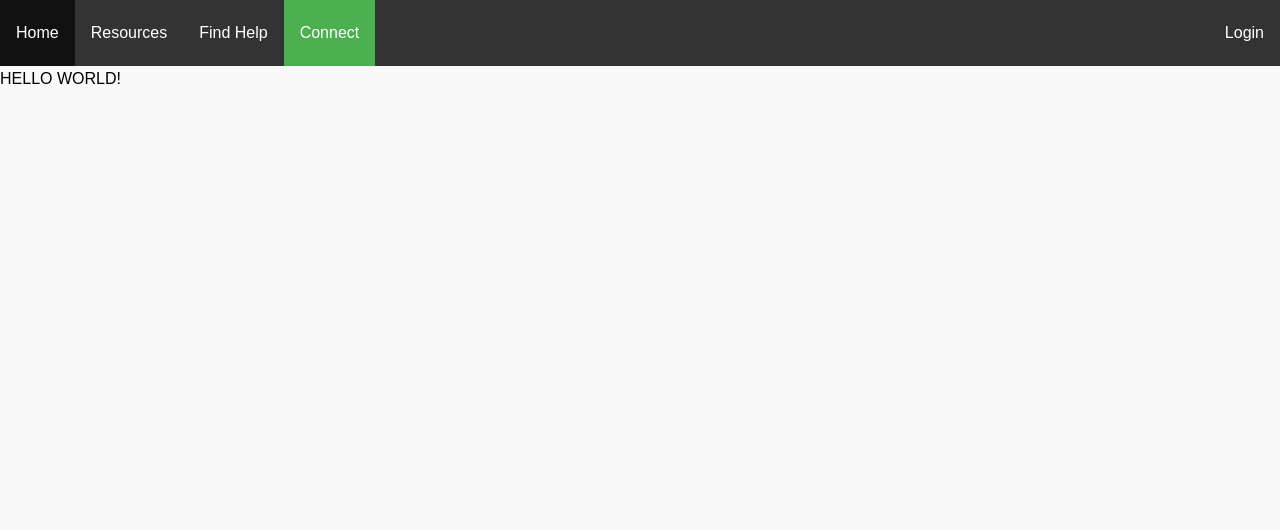
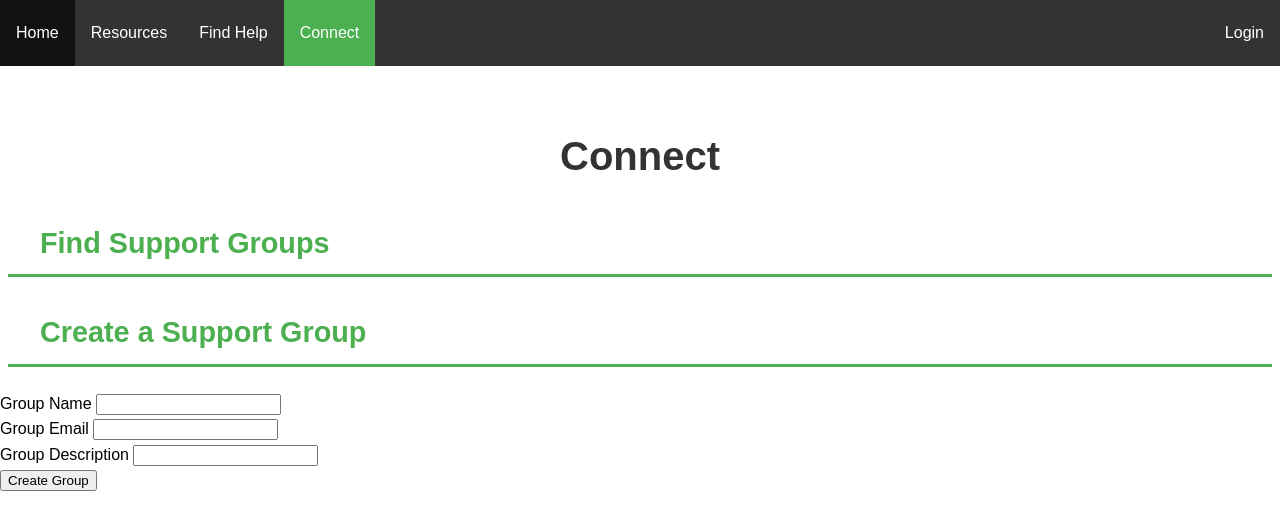
Before and after one commit to greathouserc/COMP442Project, a Flask app: page /connect in a window 1280 px wide. Shown: the top 530 px of the page. Run offline with Flask 3, Linux system fonts and the light colour scheme; parts of the project's set-up code (start-up, migrations or seed data) failed here and were passed over.

Commit message:
Finished connect page functionality; still needs styling

```diff
--- a/app/core/contactforms.py
+++ b/app/core/contactforms.py
@@ -9,3 +9,9 @@ class ContactForm(FlaskForm):
     subject: StringField = StringField('Subject', validators=[InputRequired(), Length(max=150)])
     message: StringField = StringField('Message', validators=[InputRequired(), Length(max=2000)])
     submit: SubmitField = SubmitField("Send Message")
+
+class GroupForm(FlaskForm):
+    name: StringField = StringField('Group Name', validators=[InputRequired(), Length(max=50)])
+    email: EmailField = EmailField('Group Email', validators=[InputRequired(), Length(max=50)])
+    description: StringField = StringField('Group Description', validators=[InputRequired(), Length(max=2000)])
+    submit: SubmitField = SubmitField("Create Group")
--- a/app/core/coreroutes.py
+++ b/app/core/coreroutes.py
@@ -3,8 +3,8 @@ from flask_login import current_user, login_required
 from flask_mail import Message
 from app import db, mail
 from app.core import bp
-from app.core.contactforms import ContactForm
-from app.core.coremodels import Location, SavedVideo
+from app.core.contactforms import ContactForm, GroupForm
+from app.core.coremodels import Location, SavedVideo, ContactGroup, ContactGroupSchema
 import threading
 import smtplib
 import ssl
@@ -135,9 +135,21 @@ def contact():
 
     return redirect(url_for('core.index') + '#contact')
 
-@bp.route('connect')
+@bp.route('connect', methods=['GET', 'POST'])
 def connect():
-    return render_template('core/connect.html', user=current_user)
+    form = GroupForm()
+    if form.validate_on_submit():
+        name = form.name.data
+        email = form.email.data
+        desc = form.description.data
+        group = ContactGroup(name=name, email=email, desc=desc)
+        db.session.add(group)
+        db.session.commit()
+        schema: ContactGroupSchema = ContactGroupSchema()
+    groupData = db.session.execute(db.select(ContactGroup)).all()
+    groups = [group[0] for group in groupData]
+
+    return render_template('core/connect.html', user=current_user, form=form, groups=groups)
 
 @bp.route('/')
 def root():
--- /dev/null
+++ b/app/static/css/connect.css
@@ -0,0 +1,30 @@
+.connect-page, .connect-page html, .connect-page body {
+    margin: 0;
+    padding: 0;
+    width: 100%;
+    height: 100%;
+}
+
+.connect-page {
+    font-family: "Fira Sans", sans-serif;
+    line-height: 1.6;
+}
+
+.connect-page h1 {
+    color: #333;
+    font-size: 2.5rem;
+    margin-bottom: 2rem;
+    text-align: center;
+    padding: 2rem 1rem 0;
+}
+
+.connect-page h2 {
+    color: #4CAF50;
+    font-size: 1.8rem;
+    margin: 2rem auto 1.5rem;
+    border-bottom: 3px solid #4CAF50;
+    padding-bottom: 0.5rem;
+    max-width: 1200px;
+    padding-left: 2rem;
+    padding-right: 2rem;
+}
--- a/app/templates/core/connect.html
+++ b/app/templates/core/connect.html
@@ -4,12 +4,12 @@
   <meta charset="utf-8">
   <meta name="viewport" content="width=device-width, initial-scale=1">
   <link rel="stylesheet" href="{{ url_for('static', filename='css/navbar.css') }}">
-  <link rel="stylesheet" href="{{ url_for('static', filename='css/help.css') }}">
+  <link rel="stylesheet" href="{{ url_for('static', filename='css/connect.css') }}">
   <link rel="stylesheet" href="{{ url_for('static', filename='css/toast.css') }}" />
   <link rel="stylesheet" href="https://unpkg.com/leaflet@1.9.4/dist/leaflet.css">
-  <title>Help</title>
+  <title>Connect</title>
 </head>
-<body class="help-page">
+<body class="connect-page">
 <!-- Header & Navigation -->
   <header>
     <div class="navbar-container">
@@ -32,8 +32,34 @@
       </nav>
     </div>
   </header>
-  <div>
-    HELLO WORLD!
+  <h1>Connect</h1>
+
+  <h2>Find Support Groups</h2>
+  <div id="groups">
+    {%for group in groups %}
+    <h3>{{group.name}}</h3>
+    <h4>Email: {{group.email}}</h4>
+    <p>{{group.desc}}</p>
+    {% endfor %}
   </div>
+  <h2>Create a Support Group</h2>
+    <form id="group-form" method="POST" action="/connect">
+      {{ form.csrf_token }}
+      <div>
+        {{ form.name.label }}
+        {{ form.name() }}
+      </div>
+      <div>
+        {{ form.email.label }}
+        {{ form.email() }}
+      </div>
+      <div>
+        {{ form.description.label }}
+        {{ form.description() }}
+      </div>
+      <div>
+        {{ form.submit() }}
+      </div>
+    </form>
 </body>
 </html>
```
Also changed, not shown: app/core/coremodels.py (+11 -0 lines), app/static/js/connect.ts (added, +26 -0 lines), user_table.db.
